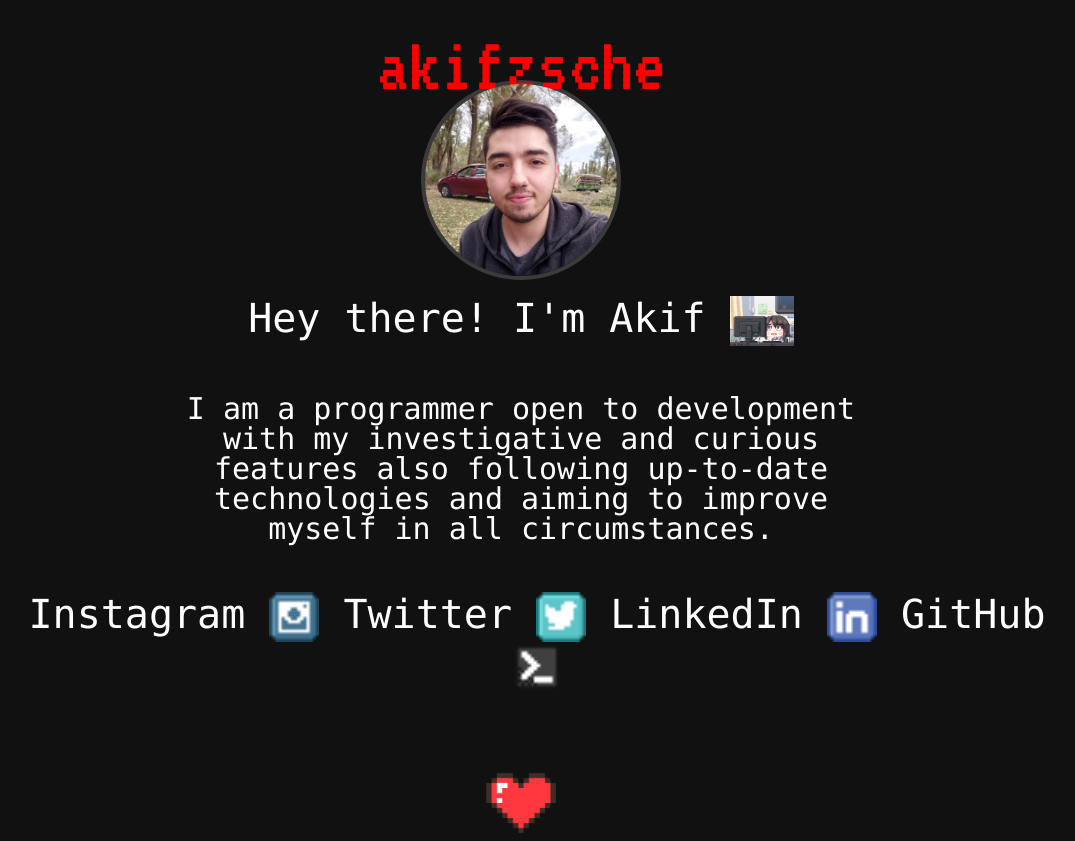
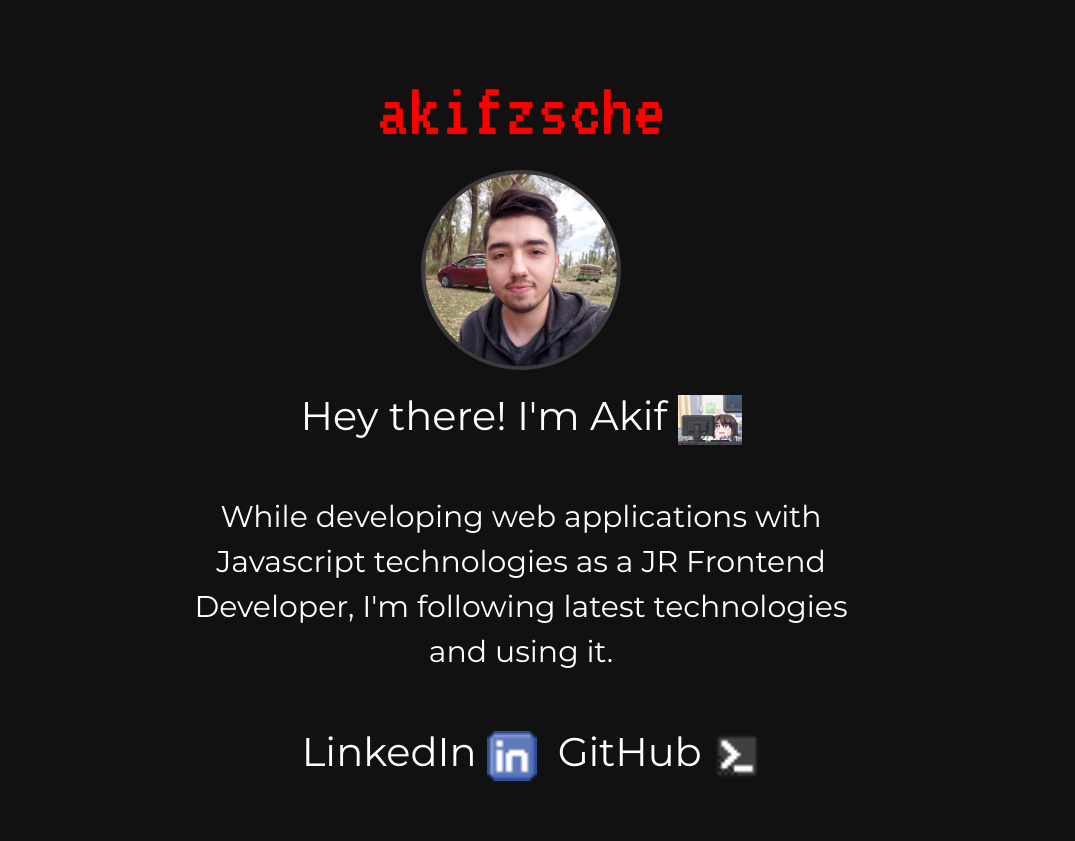
Before and after one commit to akifkomurcu/akifkomurcu.github.io, a plain HTML site: page index.html in a window 1280 px wide. Shown: the top 841 px of the page, without its empty margins (119-1194 px from the left). Drawn offline with nearby package versions, Linux system fonts and the light colour scheme.

Commit message:
font type changed

```diff
--- a/index.html
+++ b/index.html
@@ -2,6 +2,12 @@
 <html lang="en">
   <head>
     <!-- CSS only -->
+    <link rel="preconnect" href="https://fonts.googleapis.com" />
+    <link rel="preconnect" href="https://fonts.gstatic.com" crossorigin />
+    <link
+      href="https://fonts.googleapis.com/css2?family=Montserrat&display=swap"
+      rel="stylesheet"
+    />
     <link rel="preconnect" href="https://fonts.googleapis.com" />
     <link rel="preconnect" href="https://fonts.gstatic.com" crossorigin />
     <link
@@ -44,32 +50,13 @@
       <div class="ortala">
         <!-- card class removed  -->
         <div class="mb-5 main" style="font-size: 30px; text-align: center">
-          I am a programmer open to development with my investigative and
-          curious features also following up-to-date technologies and aiming to
-          improve myself in all circumstances.
+          While developing web applications with Javascript technologies as a JR
+          Frontend Developer, I'm following latest technologies and using it.
         </div>
       </div>
       <div class="row">
         <div class="col-12 social ortalayatay">
           <ul class="ulist">
-            <a
-              class="social-icon"
-              target="_blank"
-              href=" https://www.instagram.com/akifzsche/"
-            >
-              <li>
-                Instagram <img style="height: 50px" src="./img/instagram.gif" />
-              </li>
-            </a>
-            <a
-              class="social-icon"
-              target="_blank"
-              href=" https://twitter.com/akifzsche"
-            >
-              <li>
-                Twitter <img style="height: 50px" src="./img/twitter.gif" /></li
-            ></a>
-
             <a
               class="social-icon"
               target="_blank"
--- a/style.css
+++ b/style.css
@@ -1,9 +1,8 @@
 body {
   background: rgb(17, 17, 17);
   color: white;
-  font-family: Menlo, "Roboto Mono", monospace;
   font-size: 40px;
-  line-height: 30px;
+  font-family: "Montserrat", sans-serif;
 }
 
 .akif {
@@ -33,6 +32,7 @@ a:hover {
 
 .ulist li {
   text-decoration: none;
+  margin-right: 10px;
   display: inline;
   list-style-type: none;
 }
@@ -47,6 +47,7 @@ a:hover {
 }
 
 .ortalayatay {
+  margin: 0 auto;
   display: flex;
   justify-content: center;
   text-align: center;
```
